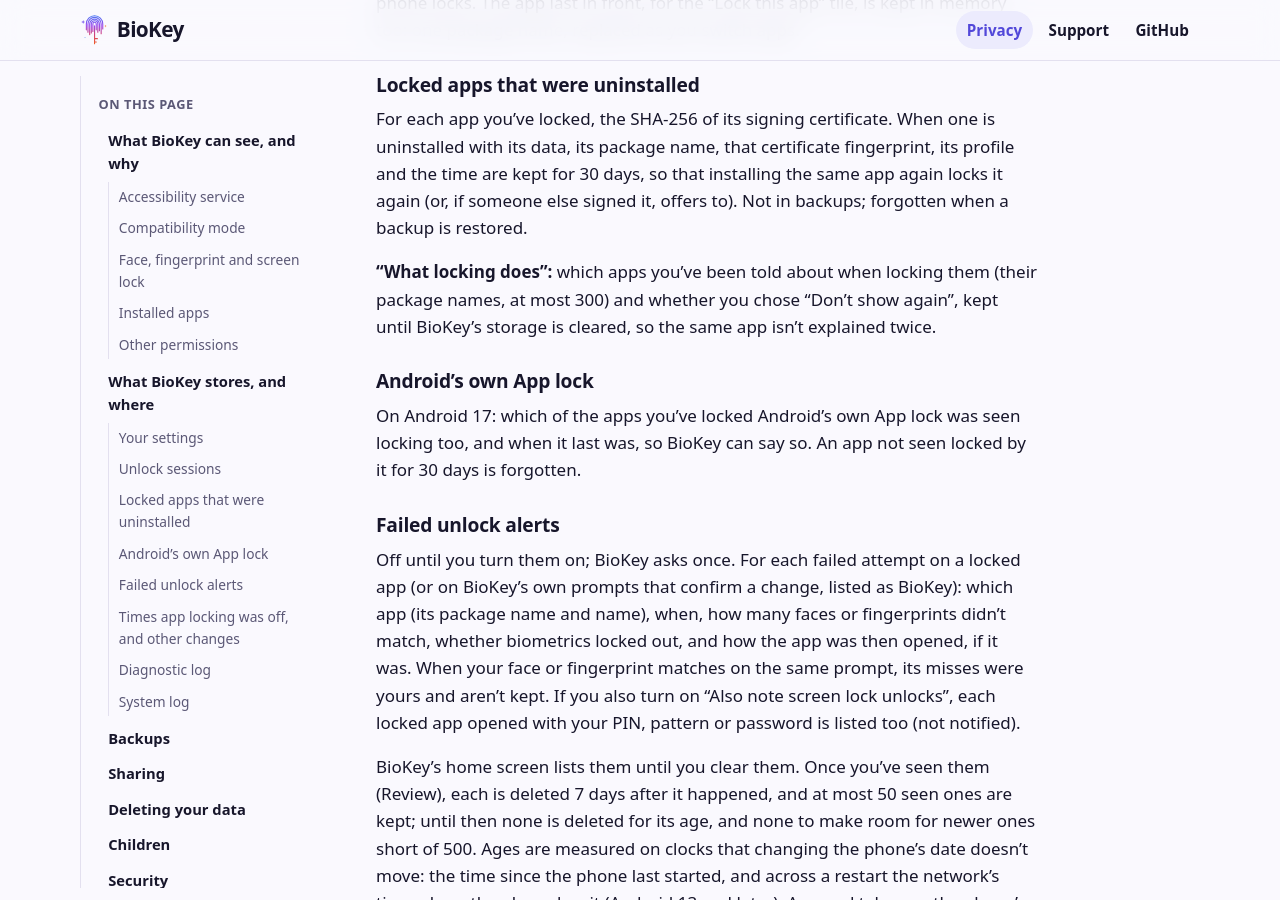
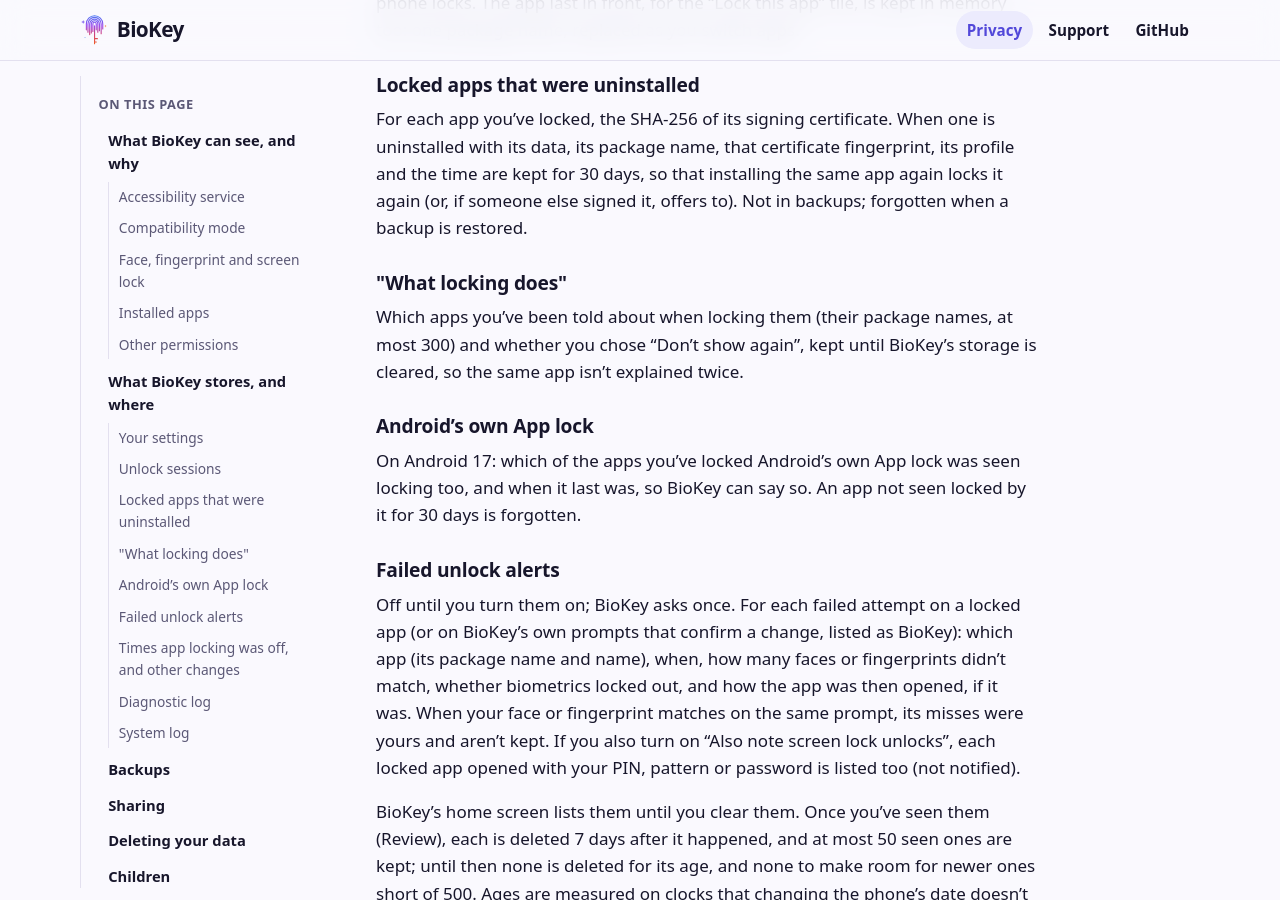
Before and after one commit to Peacetothemountain/BioKey, a Jekyll site: the page built from docs/privacy.md, in a window 1280 px wide and 900 px high, scrolled down 5025 px. Built offline with Jekyll 4.4.1, drawn with Linux system fonts in a browser that asks for light colours.

Commit message:
Audit, round 6 (documents only): the README says when CI runs now, and that in compatibility mode a screen going off within half a second of an unlock is covered at the next one; the changelog has compatibility mode coming back while the phone is locked; the web policy gives "What locking does" its own heading and a line in its contents
Co-Authored-By: Claude Fable 5.2 <noreply@anthropic.com>

```diff
--- a/docs/privacy.md
+++ b/docs/privacy.md
@@ -71,6 +71,7 @@ description: BioKey collects no data and has no internet access. What it can see
 <li><a href="#your-settings">Your settings</a></li>
 <li><a href="#unlock-sessions">Unlock sessions</a></li>
 <li><a href="#uninstalled-apps">Locked apps that were uninstalled</a></li>
+<li><a href="#what-locking-does">"What locking does"</a></li>
 <li><a href="#androids-app-lock">Android’s own App lock</a></li>
 <li><a href="#failed-unlock-alerts">Failed unlock alerts</a></li>
 <li><a href="#times-off-and-changes">Times app locking was off, and other changes</a></li>
@@ -157,7 +158,9 @@ Which apps are unlocked right now lives only in memory, and ends whenever the ph
 
 For each app you’ve locked, the SHA-256 of its signing certificate. When one is uninstalled with its data, its package name, that certificate fingerprint, its profile and the time are kept for 30 days, so that installing the same app again locks it again (or, if someone else signed it, offers to). Not in backups; forgotten when a backup is restored.
 
-**"What locking does":** which apps you’ve been told about when locking them (their package names, at most 300) and whether you chose "Don’t show again", kept until BioKey’s storage is cleared, so the same app isn’t explained twice.
+<h3 id="what-locking-does">"What locking does"</h3>
+
+Which apps you’ve been told about when locking them (their package names, at most 300) and whether you chose "Don’t show again", kept until BioKey’s storage is cleared, so the same app isn’t explained twice.
 
 <h3 id="androids-app-lock">Android’s own App lock</h3>
 
```
Also changed, not shown: CHANGELOG.md, README.md.
